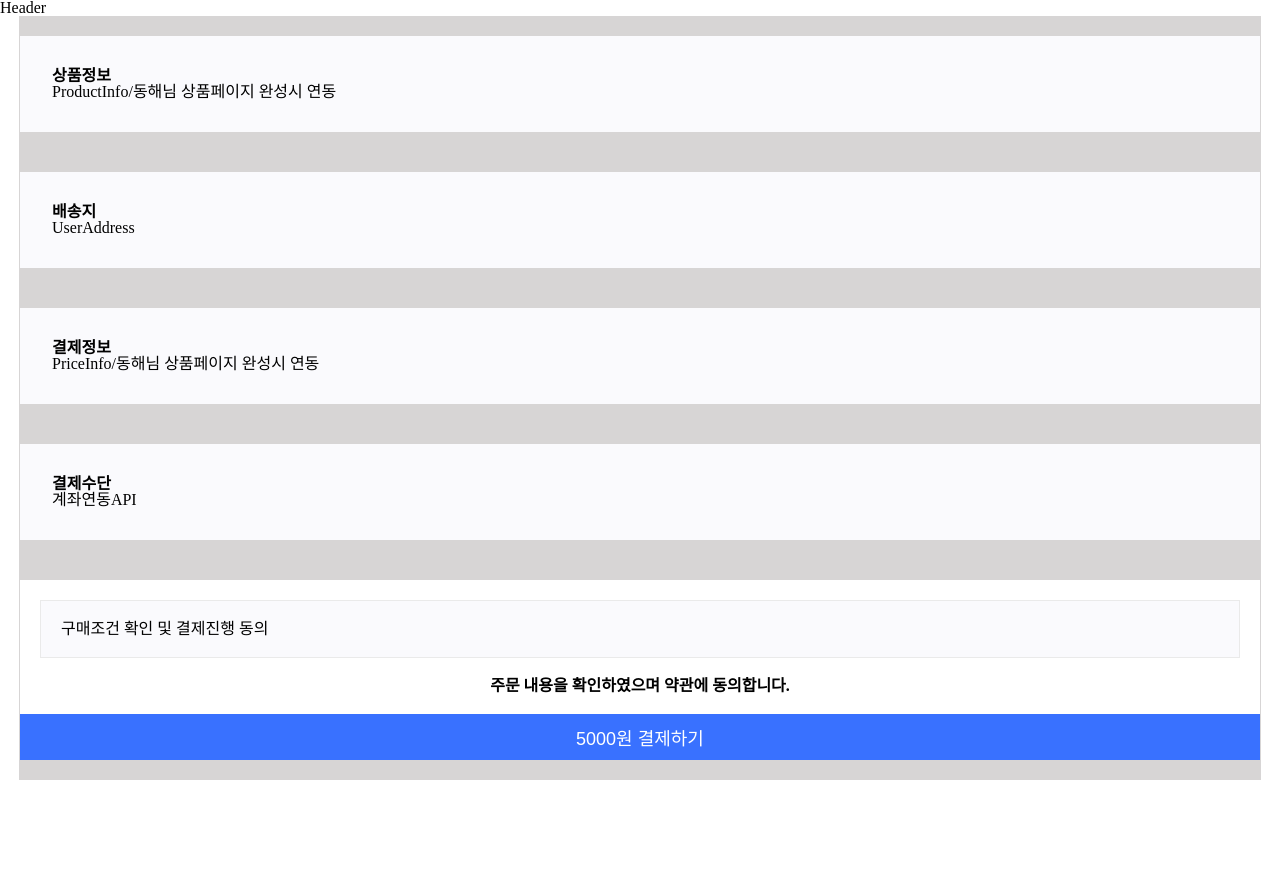
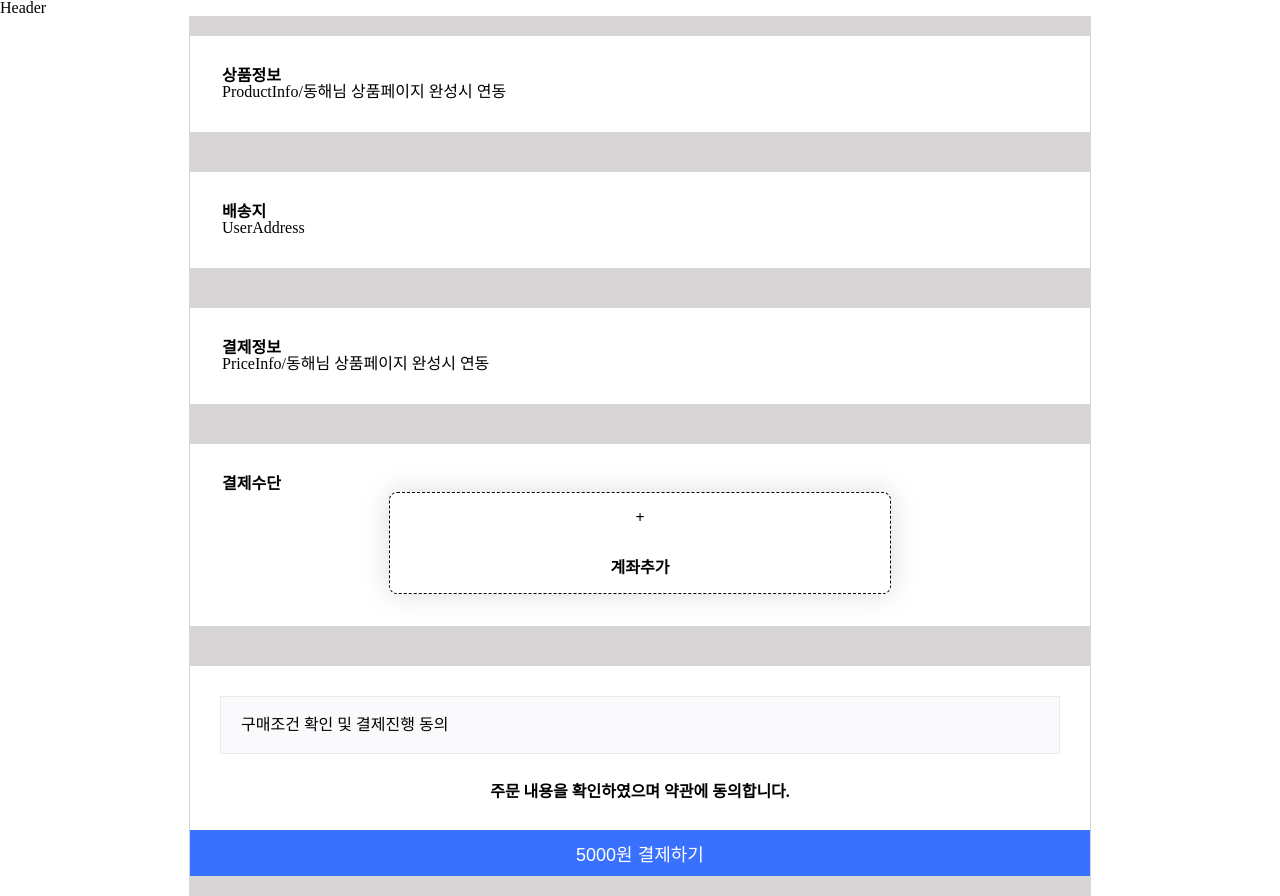
Before and after one commit to ColleyProjectGroup/ColleyProjectGroup2, a React (Vite) app: page /payment in a window 1280 px wide. Before the commit the page ends 800 px from the top, so only its background shows below. Built offline with nearby package versions, Linux system fonts and the light colour scheme; a web font is replaced by a local one.

Commit message:
AddAccout

```diff
--- a/src/components/payment/PaymentMethods.tsx
+++ b/src/components/payment/PaymentMethods.tsx
@@ -3,7 +3,10 @@ export const PaymentMethods = () => {
   return (
     <div className={styles.container}>
       <h3>결제수단</h3>
-      <div>계좌연동API</div>
+      <div className={styles.addAccout}>
+        <span>+</span>
+        <span>계좌추가</span>
+      </div>
     </div>
   )
 }
--- a/src/styles/abstracts/variables.scss
+++ b/src/styles/abstracts/variables.scss
@@ -22,6 +22,7 @@ $color-gray-EA: #eaeaea;
 $color-gray-F8: #f8f9fa;
 $color-gray-EB: #ebebeb;
 $color-gray-FA: #fafafd;
+$color-boundary: #f1f1f1;
 //COLOURED
 $color-now: #f94724;
 $color-error: #2cea1d;
--- a/src/styles/components/payment/Confirmation.module.scss
+++ b/src/styles/components/payment/Confirmation.module.scss
@@ -5,28 +5,24 @@
   flex-direction: column;
   justify-content: center;
   margin: 20px 0;
-  width: 1240px;
-  // border: 1px solid black;
+  width: 900px;
   background-color: $color-primary;
 
   .agree {
     border: 1px solid $color-gray-EA;
     background-color: $color-gray-FA;
-    margin: 20px;
+    margin: 30px;
     padding: 20px;
   }
   .check {
     display: flex;
     justify-content: center;
-    // border: 1px solid $color-gray-EA;
-    // background-color: $color-gray-FA;
-    // padding: 20px;
-    margin-bottom: 20px;
+    margin-bottom: 30px;
     font-weight: 700;
   }
   .confirm {
     display: block;
-    width: 1240px;
+    width: 900px;
     border: none;
     padding: 10px;
     font-size: 18px;
--- a/src/styles/components/payment/Payment.module.scss
+++ b/src/styles/components/payment/Payment.module.scss
@@ -8,6 +8,6 @@
   border-left: 1px solid $color-gray-D7;
   border-right: 1px solid $color-gray-D7;
   margin: 0 auto;
-  max-width: 1240px;
+  max-width: 900px;
   background-color: $color-gray-D7;
 }
--- a/src/styles/components/payment/PaymentMethods.module.scss
+++ b/src/styles/components/payment/PaymentMethods.module.scss
@@ -1,11 +1,29 @@
 @import 'src/styles/abstracts/variables';
 .container {
-  background-color: $color-gray-FA;
+  background-color: $color-primary;
   margin: 20px 0;
-  width: 1240px;
+  width: 900px;
   box-sizing: border-box;
   padding: 32px;
   h3 {
     font-weight: 700;
   }
+  span {
+    display: flex;
+    justify-content: center;
+  }
+  .addAccout {
+    box-shadow: 0px 0px 26px 0px rgba(208, 208, 208, 0.75);
+    left: 0;
+    right: 0;
+    margin: 0 auto;
+    width: 500px;
+    line-height: 50px;
+    border: 1px dashed black;
+    border-radius: 8px;
+    cursor: pointer;
+    span {
+      font-weight: 700;
+    }
+  }
 }
--- a/src/styles/components/payment/PriceInfo.module.scss
+++ b/src/styles/components/payment/PriceInfo.module.scss
@@ -1,10 +1,9 @@
 @import 'src/styles/abstracts/variables';
 .container {
-  background-color: $color-gray-FA;
+  background-color: $color-primary;
   margin: 20px 0;
   padding: 32px;
-
-  width: 1240px;
+  width: 900px;
   box-sizing: border-box;
   h3 {
     font-weight: 700;
--- a/src/styles/components/payment/ProductInfo.module.scss
+++ b/src/styles/components/payment/ProductInfo.module.scss
@@ -3,9 +3,8 @@
 .container {
   margin: 20px 0;
   padding: 32px;
-
-  background-color: $color-gray-FA;
-  width: 1240px;
+  background-color: $color-primary;
+  width: 900px;
   box-sizing: border-box;
 
   h3 {
--- a/src/styles/components/payment/UserAddress.module.scss
+++ b/src/styles/components/payment/UserAddress.module.scss
@@ -1,10 +1,10 @@
 @import 'src/styles/abstracts/variables';
 .container {
-  background-color: $color-gray-FA;
+  background-color: $color-primary;
   margin: 20px 0;
   padding: 32px;
 
-  width: 1240px;
+  width: 900px;
   box-sizing: border-box;
   h3 {
     font-weight: 700;
```
